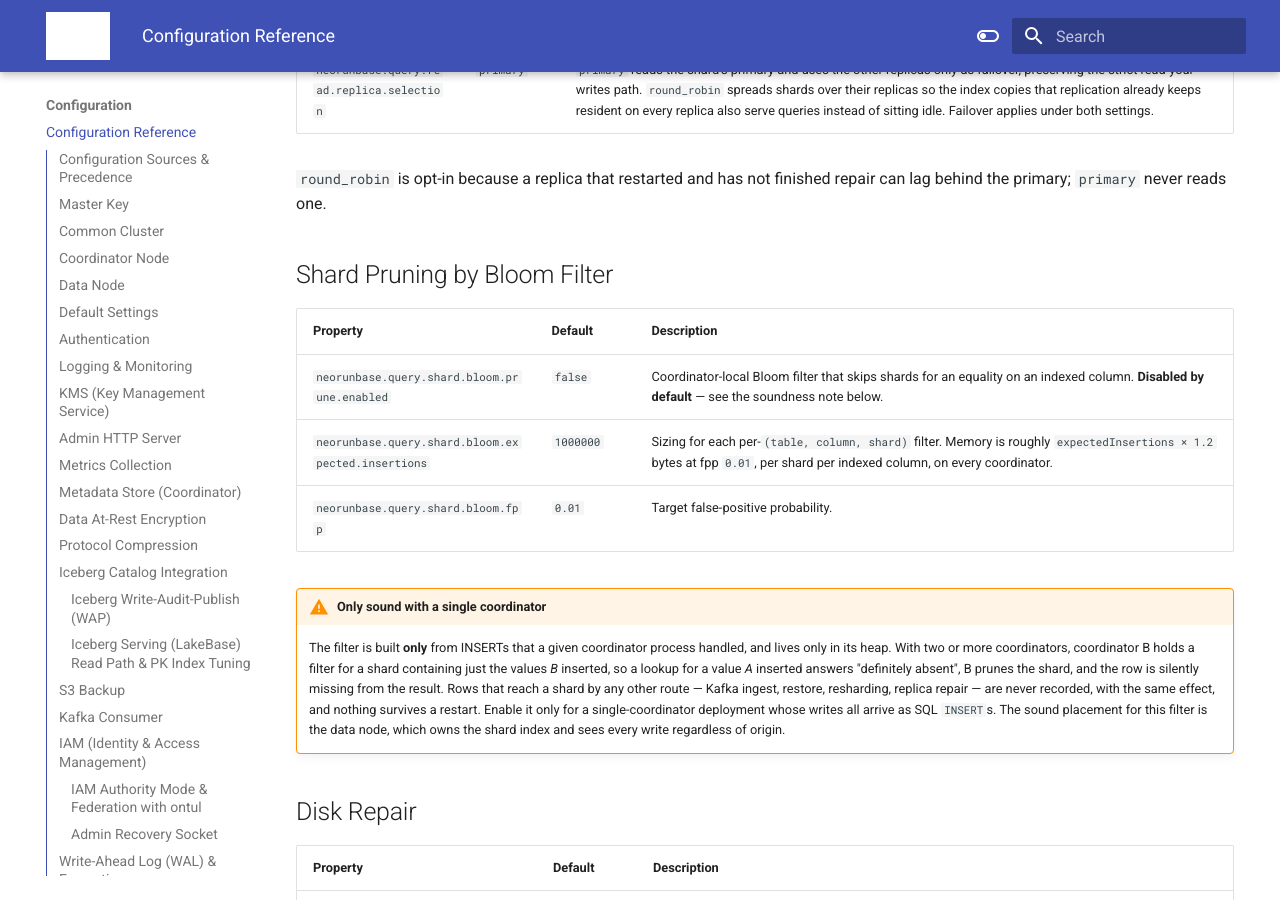
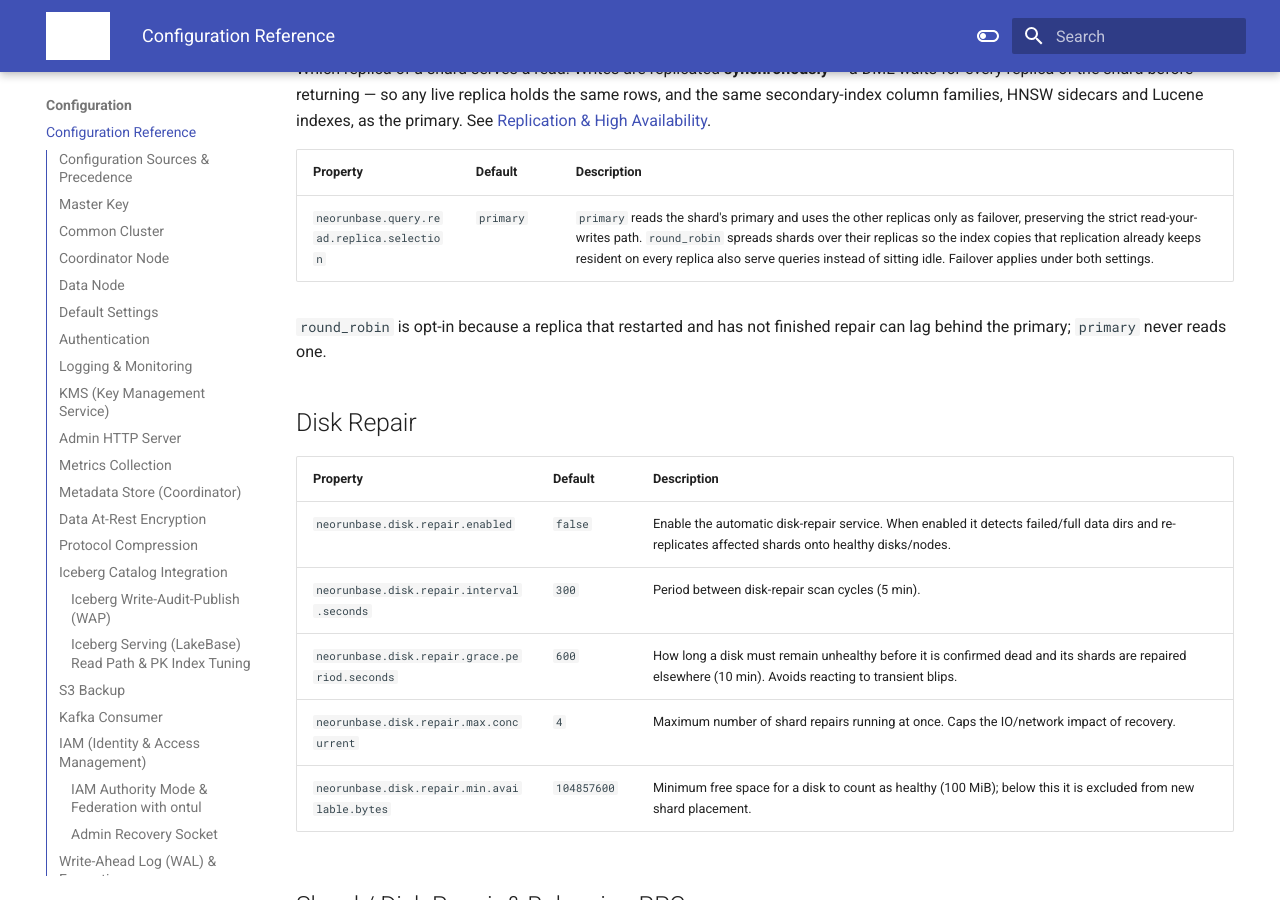
Before and after one commit to cloudcheflabs/neorunbase-docs, an MkDocs documentation site: the page built from docs/configuration/configuration.md, in a window 1280 px wide and 900 px high, scrolled down 21523 px. Built offline with MkDocs 1.6.1 and Material for MkDocs 9.7.7, drawn with Linux system fonts in a browser that asks for light colours; the version menu is left out; some of the changed text lies outside the part shown; grey boxes are pictures that could not be loaded.

Commit message:
docs: shard pruning removed, prewarm catalog wait, cross-engine v3 DV verification
- Distributed Sharding: the "Shard Pruning" section described a coordinator-side Bloom
  filter that has been removed. Rewritten to say why no coordinator-side summary can be
  sound (a negative answer is only safe at zero staleness, and keeping it at zero costs
  more coordination than the scatter it avoids), and what actually makes a non-matching
  shard cheap — the shard answers an indexed equality with a single RocksDB seek.
- Configuration: dropped the three neorunbase.query.shard.bloom.* keys along with the
  feature; documented neorunbase.index.prewarm.catalog.wait.seconds.
- Iceberg Integration: record how the v3 deletion-vector read path is actually verified —
  Ontul writes the Puffin blobs, NeorunBase must return only the survivors, asserted on
  both the scan path and the per-snapshot PK index.
- Architecture: the query-routing bullet still claimed Bloom-filter shard pruning; it now
  describes shard-key routing plus replica read placement and failover.

```diff
--- a/docs/configuration/configuration.md
+++ b/docs/configuration/configuration.md
@@ -474,17 +475,6 @@
 
 `round_robin` is opt-in because a replica that restarted and has not finished repair can lag behind the primary; `primary` never reads one.
 
-## Shard Pruning by Bloom Filter
-
-| Property | Default | Description |
-| --- | --- | --- |
-| `neorunbase.query.shard.bloom.prune.enabled` | `false` | Coordinator-local Bloom filter that skips shards for an equality on an indexed column. **Disabled by default** — see the soundness note below. |
-| `neorunbase.query.shard.bloom.expected.insertions` | `1000000` | Sizing for each per-`(table, column, shard)` filter. Memory is roughly `expectedInsertions × 1.2` bytes at fpp `0.01`, per shard per indexed column, on every coordinator. |
-| `neorunbase.query.shard.bloom.fpp` | `0.01` | Target false-positive probability. |
-
-!!! warning "Only sound with a single coordinator"
-    The filter is built **only** from INSERTs that a given coordinator process handled, and lives only in its heap. With two or more coordinators, coordinator B holds a filter for a shard containing just the values *B* inserted, so a lookup for a value *A* inserted answers "definitely absent", B prunes the shard, and the row is silently missing from the result. Rows that reach a shard by any other route — Kafka ingest, restore, resharding, replica repair — are never recorded, with the same effect, and nothing survives a restart. Enable it only for a single-coordinator deployment whose writes all arrive as SQL `INSERT`s. The sound placement for this filter is the data node, which owns the shard index and sees every write regardless of origin.
-
 ## Disk Repair
 
 | Property | Default | Description |
--- a/docs/features/distributed-sharding.md
+++ b/docs/features/distributed-sharding.md
@@ -48,15 +48,16 @@
 
 ## Shard Pruning
 
-The coordinator can keep per-column Bloom filters for shards (`ShardBloomCache`, keyed `table#column → shardId → BloomFilter`) and skip shards that definitely do not contain a queried value. It applies to **equality on an indexed column** only — not to range predicates, and not to columns without an index.
+A scatter query fans out to every target shard. NeorunBase does **not** try to skip shards using a coordinator-side summary of their contents, because no such summary can be made sound:
 
-It is **disabled by default** (`neorunbase.query.shard.bloom.prune.enabled=false`), because the filter is built only from `INSERT`s that a given coordinator process handled and lives only in that process's heap:
+- A negative answer ("this shard definitely has no such value") is only safe if the coordinator's copy is never missing a value that exists. Any staleness at all turns into a pruned shard and a **silently missing row**.
+- Keeping it fresh would require every write — from any coordinator, from Kafka ingest, from restore, from resharding, from replica repair — to synchronously reach every coordinator's copy. That is more coordination than the scatter it was meant to avoid.
 
-- With two or more coordinators, each one knows only its own inserts, so it can answer "definitely absent" for a value another coordinator wrote, prune the shard that really holds it, and drop rows from the result.
-- Rows arriving by any other route — Kafka ingest, restore, resharding, replica repair — are never recorded, with the same effect.
-- Nothing survives a coordinator restart.
+A coordinator-local Bloom filter of this shape did exist and was removed: it was populated only from the `INSERT`s that one coordinator process handled, so a second coordinator would answer "definitely absent" for a value the first had written.
 
-Enable it only for a single-coordinator deployment whose writes all arrive as SQL `INSERT`s; see [Shard Pruning by Bloom Filter](../configuration/configuration.md#shard-pruning-by-bloom-filter) for the sizing knobs. The sound placement for this filter is the data node, which owns the shard's index and sees every write regardless of origin — that is where it will move.
+What actually makes a non-matching shard cheap is that the shard itself answers fast. An equality on an indexed column becomes a single RocksDB seek into that index's column family; a miss returns an empty result without reading a row or touching the heap. The cost that remains is the RPC, and that is the part no correct coordinator-side filter can remove.
+
+Predicates that *can* be narrowed before fan-out are handled by [Query Routing](#query-routing) above: an equality or `IN` on the shard key resolves to the exact shards that can hold those values.
 
 ## Resharding
 
```
Also changed, not shown: other parts of docs/configuration/configuration.md (+1 -0 lines), docs/architecture/architecture.md (+1 -1 lines), docs/features/iceberg-integration.md (+2 -0 lines).
